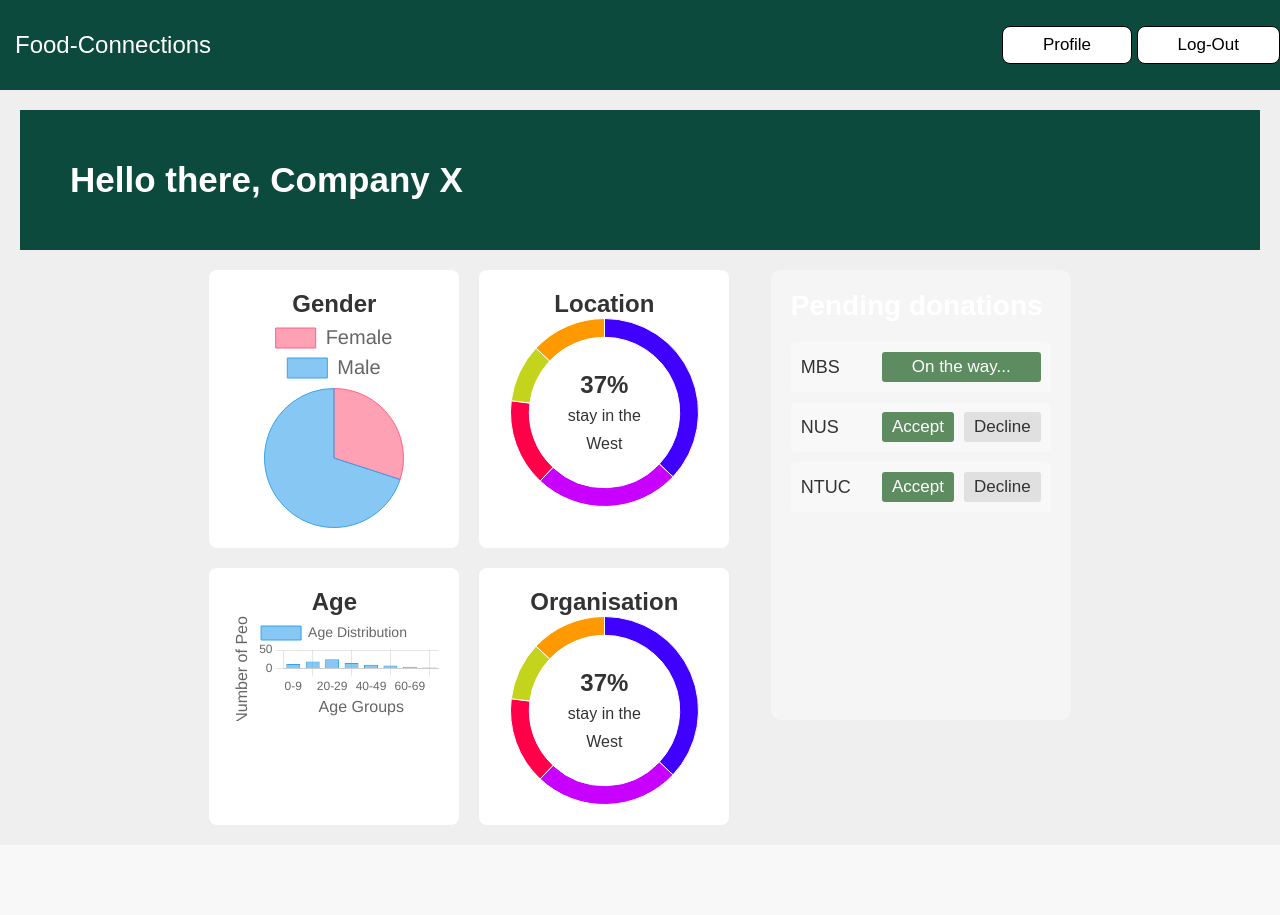
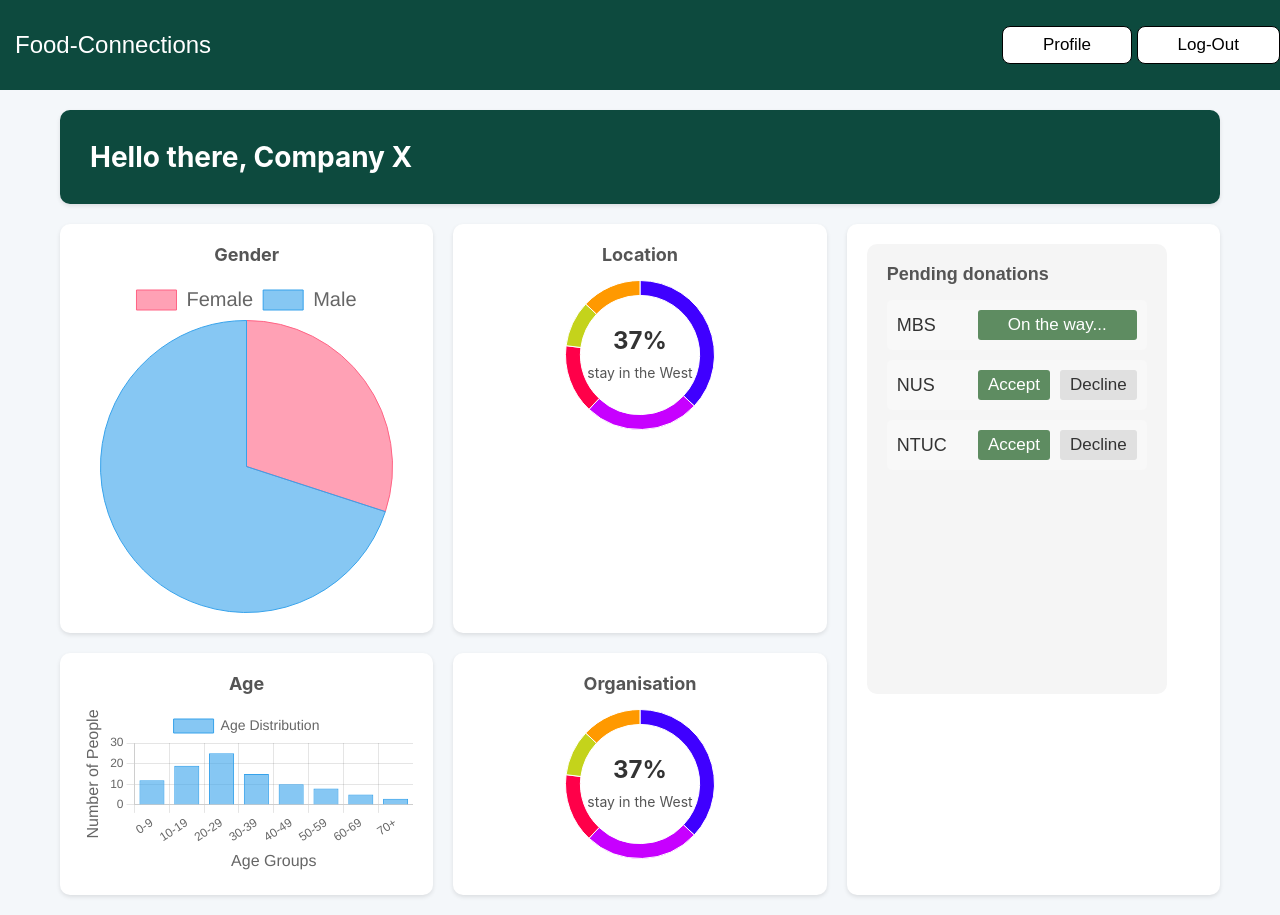
Before and after one commit to Code-to-Give/Frontend, a React (Create React App) app in the folder food-connections/: page /home in a window 1280 px wide. Before the commit the page ends 845 px from the top, so only its background shows below. Built offline with nearby package versions, Linux system fonts and the light colour scheme.

Commit message:
Changes to home page UI

```diff
--- a/food-connections/src/components/DonutChart/DonutChart.css
+++ b/food-connections/src/components/DonutChart/DonutChart.css
@@ -12,9 +12,12 @@
   text-align: center;
   font-size: 24px;
   font-weight: bold;
+  color: #333;
+  white-space: nowrap;
 }
 
 .center-subtext {
-  font-size: 16px;
+  font-size: 14px;
   font-weight: normal;
+  color: #555;
 }
--- a/food-connections/src/components/DonutChart/DonutChart.js
+++ b/food-connections/src/components/DonutChart/DonutChart.js
@@ -1,4 +1,4 @@
-import React from "react";
+import React, { useEffect } from "react";
 import { Doughnut } from "react-chartjs-2";
 import { Chart as ChartJS, ArcElement, Tooltip, Legend } from "chart.js";
 import "./DonutChart.css";
@@ -26,6 +26,7 @@ const LocationDonutChart = () => {
     ],
   };
 
+  // added code to ensure the chart is responsive
   const options = {
     plugins: {
       legend: {
@@ -39,7 +40,22 @@ const LocationDonutChart = () => {
         size: 16,
       },
     },
+    maintainAspectRatio: false,
+    responsive: true,
   };
+
+  useEffect(() => {
+    const handleResize = () => {
+      // update the component if needed to ensure correct centering
+      window.dispatchEvent(new Event('resize'));
+    };
+
+    window.addEventListener('resize', handleResize);
+
+    return () => {
+      window.removeEventListener('resize', handleResize);
+    };
+  }, []);
 
   return (
     <div className="chart-container">
--- a/food-connections/src/pages/HomePage/HomePage.css
+++ b/food-connections/src/pages/HomePage/HomePage.css
@@ -1,40 +1,69 @@
+body {
+  font-family: 'Roboto', sans-serif;
+  background-color: #f4f7fa;
+  margin: 0;
+  padding: 0;
+}
+
 .dashboard-container {
   padding: 20px;
-  font-family: Arial, sans-serif;
-  background-color: rgb(239, 239, 239);
+  max-width: 1200px;
+  margin: 0 auto;
 }
 
 .dashboard-header {
   display: flex;
   justify-content: space-between;
   align-items: center;
-  background-color: rgba(13, 74, 62, 1);
-  padding: 50px;
-  color: white;
+  padding: 30px;
+  background-color: #0d4a3e;
+  border-radius: 10px;
+  box-shadow: 0 2px 4px rgba(0, 0, 0, 0.1);
+  margin-bottom: 20px;
 }
 
 .dashboard-header h1 {
   margin: 0;
-  font-size: 35px;
+  font-size: 28px;
+  color: #ffffff;
 }
 
 .dashboard-content {
-  display: flex;
-  justify-content: space-evenly;
-  margin-top: 20px;
+  display: grid;
+  grid-template-columns: 1fr 1fr 1fr;
+  gap: 20px;
 }
 
 .charts {
   display: grid;
   grid-template-columns: repeat(2, 1fr);
   gap: 20px;
-  width: 30%;
+  grid-column: span 2;
 }
 
 .chart-item {
-  background-color: white;
+  background-color: #ffffff;
   padding: 20px;
-  border-radius: 8px;
-  width: 250px;
+  border-radius: 10px;
+  box-shadow: 0 2px 4px rgba(0, 0, 0, 0.1);
   text-align: center;
 }
+
+.chart-item h2 {
+  font-size: 18px;
+  margin-bottom: 15px;
+  color: #555;
+}
+
+.pending-donations {
+  background-color: #ffffff;
+  padding: 20px;
+  border-radius: 10px;
+  box-shadow: 0 2px 4px rgba(0, 0, 0, 0.1);
+}
+
+.pending-donations h2 {
+  font-size: 18px;
+  margin-bottom: 15px;
+  color: #555;
+}
--- a/food-connections/src/pages/HomePage/HomePage.js
+++ b/food-connections/src/pages/HomePage/HomePage.js
@@ -36,7 +36,9 @@ function HomePage() {
               <DonutChart />
             </div>
           </div>
-          <PendingDonations />
+          <div className="pending-donations">
+            <PendingDonations />
+          </div>
         </div>
       </div>
     </div>
```
